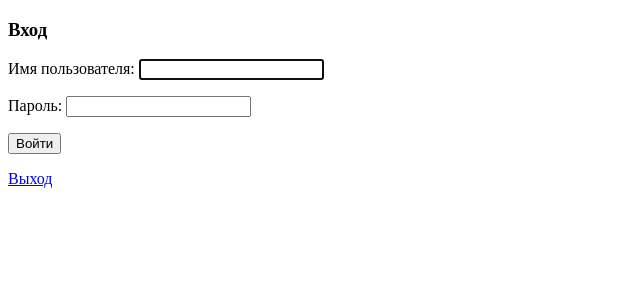
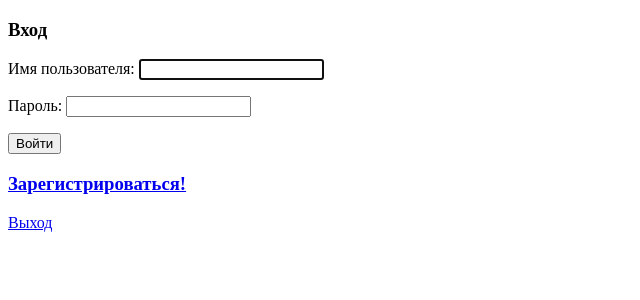
Before and after one commit to DanielFalcony/GB_Django_Certification_project, a Django app: page /login/ in a window 1280 px wide. Shown: the top 300 px of the page, without its empty margins (0-640 px from the left). Run offline with Django 4.2, Linux system fonts and the light colour scheme.

Commit message:
add registration and authorisation forms

```diff
--- a/RecipeWebsite/recipeapp/templates/registration/login.html
+++ b/RecipeWebsite/recipeapp/templates/registration/login.html
@@ -8,4 +8,5 @@
         {{ form.as_p }}
         <button type="submit">Войти</button>
     </form>
+    <h3><a href="../registration">Зарегистрироваться!</a></h3>
 {% endblock %}
```
Also changed, not shown: 1 other file.
